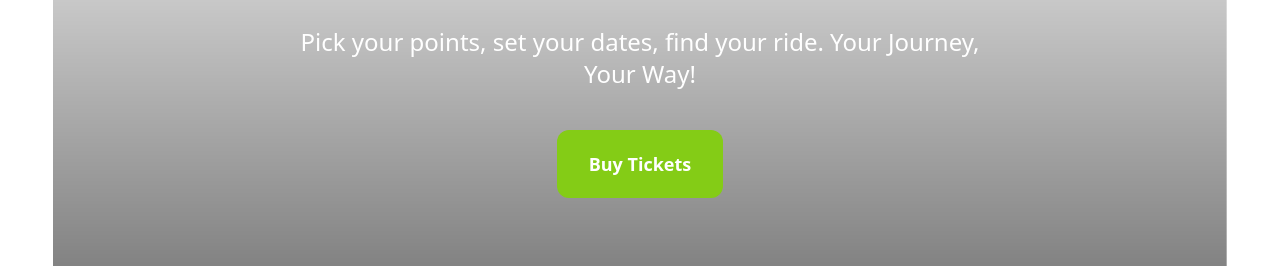
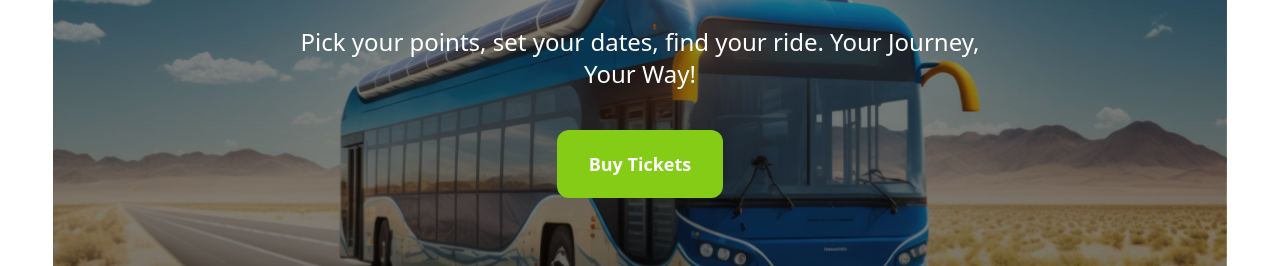
Before and after one commit to md-zihad/Assignment_5, a plain HTML site: page index.html in a window 1280 px wide. Shown: the part 362-628 px from the top of the page. Drawn offline with nearby package versions, Linux system fonts and the light colour scheme.

Commit message:
Update style.css

```diff
--- a/styles/style.css
+++ b/styles/style.css
@@ -1,5 +1,5 @@
 .bg-banner {
-    background-image: url("images/banner.png"),
+    background-image: url("../images/banner.png"),
         linear-gradient(to top,
             rgba(0, 0, 0, 0.565),
             rgba(255, 255, 255, 0.00));
```
